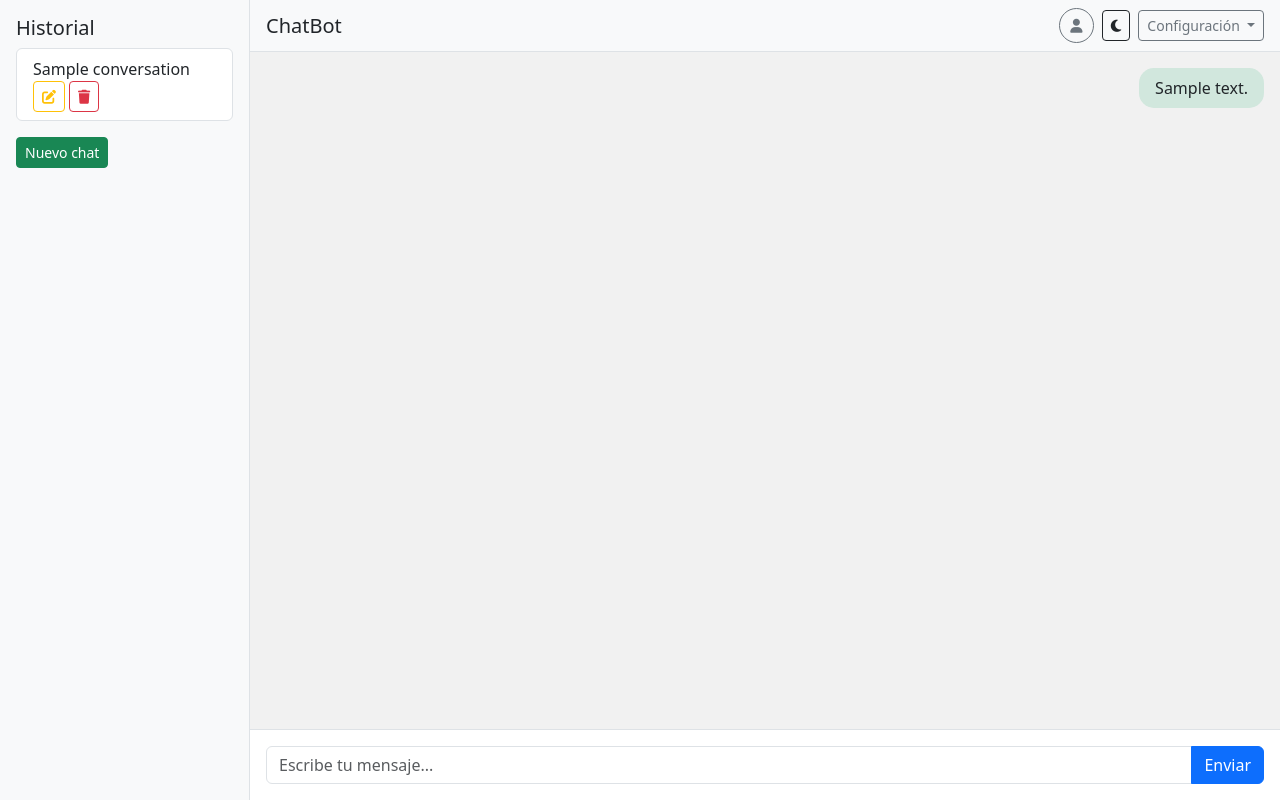
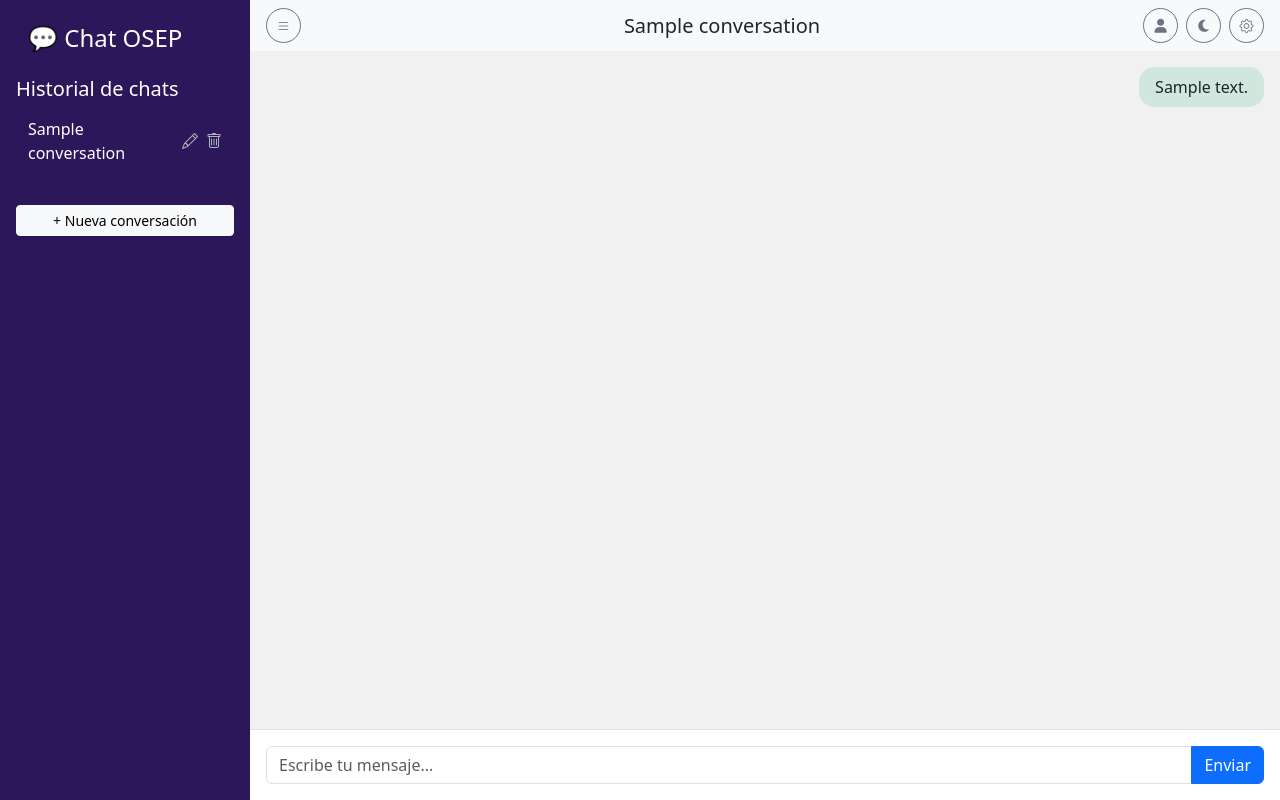
Before and after one commit to kevinaguero/mcpchat, a Django app: page /chats/1 in a window 1280 px wide. Run offline with Django 5.2, Linux system fonts and the light colour scheme; a user stored in the database is signed in; tables that the repository leaves empty hold one stand-in row (values such as "Sample post").

Commit message:
Se añade modal de configuraciones,mejoras visuales y de usabilidad

```diff
--- a/mcpchat/apps/chat/templates/chat/chat_detalle.html
+++ b/mcpchat/apps/chat/templates/chat/chat_detalle.html
@@ -1,6 +1,7 @@
 {% extends "base/base_chat.html" %}
 {% load static %}
 {% block titulo %}Chat detalle{% endblock %}
+{{current_conversation}}
 {% block contenido %}
 <div class="chat-messages d-flex flex-column" id="chat-messages">
     {% for msj in messages %}
--- a/mcpchat/apps/chat/views.py
+++ b/mcpchat/apps/chat/views.py
@@ -44,8 +44,13 @@ def chat_detalle(request, id):
     if not request.user.is_authenticated:
         return redirect(reverse("index:login"))
 
+    # Intentamos obtener la conversación
+    try:
+        current_conversation = Conversation.objects.get(id=id)
+    except Conversation.DoesNotExist:
+        return redirect(reverse("index:login"))
+
     conversations = Conversation.objects.filter(user=request.user)
-    current_conversation = get_object_or_404(conversations, id=id)
     messages = Message.objects.filter(conversation=current_conversation)
 
     return render(request, 'chat/chat_detalle.html', {
--- a/mcpchat/apps/index/views.py
+++ b/mcpchat/apps/index/views.py
@@ -17,7 +17,7 @@ def login_view(request):
         user = authenticate(request, username=username, password=password)
         if user:
             login(request, user)
-            return HttpResponseRedirect(reverse("chat:chats"))
+            return HttpResponseRedirect(reverse("chat:chat_view"))
         else:
             return render(request, 'index/login.html', {"msj":"Los datos ingresados son incorrectos"})
     return render(request, 'index/login.html')
--- a/mcpchat/static/css/chat.css
+++ b/mcpchat/static/css/chat.css
@@ -7,10 +7,15 @@ body, html {
   height: 100vh;
 }
 .chat-sidebar {
-      width: 250px;
-      background-color: #f8f9fa;
-      border-right: 1px solid #dee2e6;
+  flex: 0 0 250px;
+  background-color: #2c175a;
+  color: white;
   padding: 1rem;
+  overflow-y: auto;
+  transition: margin-left 0.3s ease;
+}
+.chat-sidebar.collapsed {
+  margin-left: -250px;
 }
 .chat-main {
   flex-grow: 1;
@@ -19,7 +24,6 @@ body, html {
 }
 .chat-header {
   padding: 0.5rem 1rem;
-      border-bottom: 1px solid #dee2e6;
   display: flex;
   justify-content: space-between;
   align-items: center;
@@ -57,9 +61,14 @@ body, html {
   color: #e0e0e0 !important;
 }
 .dark-mode .chat-sidebar {
-      background-color: #1f1f1f !important;
+  background-color: #181818 !important;
   color: white;
 }
+
+.dark-mode .conversation-button:hover {
+  background-color: #3a3a3a !important;
+}
+
 .dark-mode .chat-main, .dark-mode .chat-input, .dark-mode .chat-header {
   background-color: #1c1c1c !important;
   color: white;
@@ -70,6 +79,11 @@ body, html {
 .dark-mode .message.bot {
   background-color: #3a3a3a !important;
 }
+
+.dark-mode .modal-content {
+  background-color: #3a3a3a !important;
+}
+
 .btn-user-icon {
   border-radius: 50%;
   width: 35px;
@@ -86,3 +100,37 @@ body, html {
   background-color: #0d6efd;
   color: white;
 }
+
+.conversation-button {
+  display: flex;
+  justify-content: space-between;
+  align-items: center;
+  width: 100%;
+  padding: 0.5rem 0.75rem;
+  margin-bottom: 0.5rem;
+  background-color: transparent;
+  color: white;
+  text-align: left;
+  border: none;
+  border-radius: 0.25rem;
+}
+.conversation-button:hover {
+  background-color: #473b7d;
+  cursor: pointer;
+}
+.conversation-button.active {
+  background-color: #6c757d;
+}
+.icon-buttons {
+  display: flex;
+  gap: 0.5rem;
+}
+.icon-buttons button {
+  background: none;
+  border: none;
+  color: #adb5bd;
+  padding: 0;
+}
+.icon-buttons button:hover {
+  color: #ffffff;
+}
--- a/mcpchat/static/js/chat.js
+++ b/mcpchat/static/js/chat.js
@@ -1,68 +1,11 @@
-document.addEventListener("DOMContentLoaded", function () {
-
-    // Cargar mensajes al iniciar
-    fetch(`/chat/messages/${conversationId}/`)
-        .then(res => res.json())
-        .then(data => {
-            data.messages.forEach(msg => appendMessage(msg.sender, msg.content));
-            scrollToBottom();
-        });
-});
-
-function sendMessage() {
-    const input = document.getElementById("user-input");
-    const message = input.value.trim();
-
-    if (!message) return;
-
-    // Mostrar mensaje del usuario inmediatamente
-    appendMessage('user', message);
-    scrollToBottom();
-
-    // Limpiar input
-    input.value = "";
-
-    fetch("/chat/message/", {
-        method: "POST",
-        headers: {
-            'Content-Type': 'application/x-www-form-urlencoded'
-        },
-        body: new URLSearchParams({ message: message
-        })
-    })
-    .then(response => response.json())
-    .then(data => {
-        if (data.response) {
-            appendMessage('bot', data.response);
-            scrollToBottom();
-        }
-    })
-    .catch(error => {
-        console.error("Error al enviar mensaje:", error);
-    });
-}
-
-function appendMessage(sender, text) {
-    const container = document.getElementById("chat-messages");
-    const messageDiv = document.createElement("div");
-    messageDiv.className = `message ${sender}`;
-    messageDiv.innerText = text;
-    container.appendChild(messageDiv);
-}
-
-function scrollToBottom() {
-    const container = document.getElementById("chat-messages");
-    container.scrollTop = container.scrollHeight;
-}
-
-function getCSRFToken() {
+// Función para extraer CSRF de las cookies
+function getCookie(name) {
     let cookieValue = null;
-    const name = "csrftoken";
-    if (document.cookie && document.cookie !== "") {
-        const cookies = document.cookie.split(";");
-        for (let cookie of cookies) {
-            cookie = cookie.trim();
-            if (cookie.startsWith(name + "=")) {
+    if (document.cookie && document.cookie !== '') {
+        const cookies = document.cookie.split(';');
+        for (let i = 0; i < cookies.length; i++) {
+            const cookie = cookies[i].trim();
+            if (cookie.startsWith(name + '=')) {
                 cookieValue = decodeURIComponent(cookie.substring(name.length + 1));
                 break;
             }
@@ -70,3 +13,143 @@ function getCSRFToken() {
     }
     return cookieValue;
 }
+
+const csrftoken = getCookie('csrftoken');
+
+async function fetchConversations() {
+    const res = await fetch('/chats/conversations/');
+    const data = await res.json();
+    renderConversationList(data);
+}
+
+function renderConversationList(conversations) {
+    const chatHistory = document.getElementById('chat-history');
+    chatHistory.innerHTML = '';
+    conversations.forEach(conv => {
+    const li = document.createElement('li');
+    const btn_conv = document.createElement('div');
+    btn_conv.className = 'conversation-button';
+    const texto = document.createElement('span');
+    texto.textContent = conv.name;
+    const actions = document.createElement('div');
+    actions.className = 'icon-buttons';
+
+    //li.className = 'list-group-item';
+    //li.textContent = conv.name;
+    li.onclick = () => {
+        window.location.href = `/chats/${conv.id}`;
+        document.getElementById('chat-title').textContent = conv.name;
+        //loadMessages(conv.id);
+    };
+
+    const renameBtn = document.createElement('button');
+    //renameBtn.className = 'btn btn-sm btn-outline-warning me-1';
+    renameBtn.innerHTML = '<i class="bi bi-pencil"></i>';
+    renameBtn.onclick = async (e) => {
+        e.stopPropagation();
+        id_conv = conv.id
+        const newName = prompt('Nuevo nombre:');
+        if (newName) {
+            await fetch(`/chats/edit/${id_conv}`, {
+                method: 'POST',
+                headers: {'Content-Type': 'application/x-www-form-urlencoded',
+                'X-CSRFToken': csrftoken},
+                body: `newname=${newName}`
+            });
+            await fetchConversations();
+        }
+    };
+
+    const deleteBtn = document.createElement('button');
+    //deleteBtn.className = 'btn btn-sm btn-outline-danger';
+    deleteBtn.innerHTML = '<i class="bi bi-trash"></i>';
+    deleteBtn.onclick = async (e) => {
+        e.stopPropagation();
+        id_conv = conv.id
+        if (confirm('¿Eliminar esta conversación?')) {
+        await fetch(`/chats/delete/${id_conv}`, {
+            method: 'POST',
+            headers: {'Content-Type': 'application/x-www-form-urlencoded',
+            'X-CSRFToken': csrftoken}
+        });
+        await fetchConversations();
+        }
+    };
+
+    actions.appendChild(renameBtn);
+    actions.appendChild(deleteBtn);
+    btn_conv.appendChild(texto);
+    btn_conv.appendChild(actions);
+    li.appendChild(btn_conv);
+
+    chatHistory.appendChild(li);
+    });
+}
+
+async function createConversation() {
+    const res = await fetch('/chats/create/', {
+    method: 'POST',
+    headers: {'X-CSRFToken': csrftoken}
+    });
+    const conv = await res.json();
+    await fetchConversations();
+    current_conversation = conv.id;
+    window.location.href = `/chats/${current_conversation}`;
+}
+
+async function sendMessage() {
+    const input = document.getElementById('user-input');
+    const message = input.value;
+
+    appendMessage('user', message);
+    input.value = '';
+
+    try {
+    const res = await fetch('/chats/message/', {
+        method: 'POST',
+        headers: {
+        'Content-Type': 'application/x-www-form-urlencoded',
+        //'X-CSRFToken': csrftoken
+        },
+        body: `message=${encodeURIComponent(message)}&conversation_id=${current_conversation}`
+    });
+
+    const data = await res.json();
+    appendMessage('bot', data.response);
+    } catch (error) {
+    appendMessage('bot', 'Error en el servidor.');
+    }
+}
+
+function appendMessage(sender, content) {
+    const chatMessages = document.getElementById('chat-messages');
+    const div = document.createElement('div');
+    div.className = `message ${sender}`;
+    div.textContent = content;
+    chatMessages.appendChild(div);
+    chatMessages.scrollTop = chatMessages.scrollHeight;
+}
+
+fetchConversations(); // Inicial
+
+function toggleDarkMode() {
+    document.body.classList.toggle('dark-mode');
+}
+
+function toggleSidebar() {
+  const sidebar = document.getElementById('sidebar');
+  const toggleBtn = document.getElementById('toggleSidebarBtn');
+  const tooltipInstance = bootstrap.Tooltip.getInstance(toggleBtn);
+
+  sidebar.classList.toggle('collapsed');
+
+  // Actualizar el título dinámicamente
+  if (sidebar.classList.contains('collapsed')) {
+    toggleBtn.setAttribute('title', 'Mostrar barra lateral');
+  } else {
+    toggleBtn.setAttribute('title', 'Ocultar barra lateral');
+  }
+
+  // Actualizar el tooltip manualmente
+  tooltipInstance.setContent({ '.tooltip-inner': toggleBtn.getAttribute('title') });
+}
--- a/mcpchat/templates/base/base_chat.html
+++ b/mcpchat/templates/base/base_chat.html
@@ -7,46 +7,54 @@
   <title>{% block titulo %}{% endblock %}</title>
   <link href="https://cdn.jsdelivr.net/npm/bootstrap@5.3.0/dist/css/bootstrap.min.css" rel="stylesheet">
   <link rel="stylesheet" href="https://cdnjs.cloudflare.com/ajax/libs/font-awesome/6.4.0/css/all.min.css">
+  <link rel="stylesheet" href="https://cdn.jsdelivr.net/npm/bootstrap-icons@1.10.5/font/bootstrap-icons.css">
   <link rel="stylesheet" href="{% static 'css/chat.css' %}">
 </head>
 <body>
   <div class="chat-container">
-    <div class="chat-sidebar">
-      <h5>Historial</h5>
-      <ul class="list-group" id="chat-history">
+    <div class="chat-sidebar" id="sidebar">
+
+      <a href="{% url 'chat:chat_view' %}" class="conversation-button d-block text-decoration-none">
+        <h4>💬 Chat OSEP</h4>
+      </a>
+      <h5>Historial de chats</h5>
+
+      <ul class="list-unstyled" id="chat-history">
 
       </ul>
-      <button class="btn btn-success btn-sm mt-3" onclick="createConversation()">Nuevo chat</button>
+      <button class="btn btn-light btn-sm w-100 mt-3" onclick="createConversation()">+ Nueva conversación</button>
     </div>
 
     <div class="chat-main">
       <div class="chat-header bg-light">
-        <h5 class="mb-0" id="chat-title">ChatBot</h5>
+        <button class="btn btn-sm btn-outline-secondary btn-user-icon" id="toggleSidebarBtn" type="button" onclick="toggleSidebar()" data-bs-toggle="tooltip" title="Ocultar barra lateral">
+            <i class="bi bi-list"></i>
+        </button>
+        <h5 class="mb-0" id="chat-title">
+          {% if current_conversation %}
+            {{ current_conversation }}
+          {% else %}
+            Hola! ¿En qué te puedo ayudar?
+          {% endif %}
+        </h5>
         <div class="d-flex align-items-center gap-2">
           <div class="dropdown">
             <button class="btn btn-sm btn-outline-secondary btn-user-icon" type="button" id="accountDropdown" data-bs-toggle="dropdown" aria-expanded="false">
               <i class="fas fa-user"></i>
             </button>
             <ul class="dropdown-menu" aria-labelledby="accountDropdown">
-              {% if user.is_authenticated %}
                 <li><a class="dropdown-item" href="{% url 'index:recuperar_contraseña' %}">Cambiar contraseña</a><li>
                 <li><a class="dropdown-item" href="{% url 'index:logout' %}">Cerrar sesion</a><li>
-              {% endif %}
             </ul>
           </div>
-          <button class="btn btn-sm btn-outline-dark" onclick="toggleDarkMode()">
-            <i class="fas fa-moon"></i>
+          <button class="btn btn-sm btn-outline-secondary btn-user-icon" type="button" onclick="toggleDarkMode()">
+              <i class="fas fa-moon"></i>
           </button>
-          <div class="dropdown">
-            <button class="btn btn-sm btn-outline-secondary dropdown-toggle" type="button" id="configDropdown" data-bs-toggle="dropdown" aria-expanded="false">
-              Configuración
+          {% if user.is_superuser %}
+            <button class="btn btn-sm btn-outline-secondary btn-user-icon" type="button" data-bs-toggle="modal" data-bs-target="#settingsModal">
+                <i class="bi bi-gear"></i>
             </button>
-            <ul class="dropdown-menu" aria-labelledby="configDropdown">
-              <li><a class="dropdown-item" href="#">Cambiar idioma</a></li>
-              <li><a class="dropdown-item" href="#">Cambiar nombre del bot</a></li>
-              <li><a class="dropdown-item" href="#">Ver ayuda</a></li>
-            </ul>
-          </div>
+          {% endif %}
         </div>
       </div>
 
@@ -55,191 +63,51 @@
     </div>
   </div>
 
+  <!-- Modal de Configuración -->
+  {% if user.is_superuser %}
+    <div class="modal fade" id="settingsModal" tabindex="-1" aria-labelledby="settingsModalLabel" aria-hidden="true">
+      <div class="modal-dialog">
+        <div class="modal-content">
+          <div class="modal-header">
+            <h5 class="modal-title" id="settingsModalLabel">Configuración del ChatBot</h5>
+            <button type="button" class="btn-close" data-bs-dismiss="modal" aria-label="Cerrar"></button>
+          </div>
+          <div class="modal-body">
+            <form id="settingsForm">
+              <div class="mb-3">
+                <label for="systemPrompt" class="form-label">Prompt del sistema</label>
+                <input type="text" class="form-control" id="systemPrompt" maxlength="100">
+              </div>
+              <div class="mb-3">
+                <label for="temperature" class="form-label">Temperatura</label>
+                <input type="number" class="form-control" id="temperature" min="0" max="2" step="0.1">
+              </div>
+              <div class="mb-3">
+                <label for="modelSelect" class="form-label">Modelo GPT</label>
+                <select class="form-select" id="modelSelect">
+                  <option value="gpt-4">GPT-4</option>
+                  <option value="gpt-3.5">GPT-3.5</option>
+                </select>
+              </div>
+              <div class="mb-3">
+                <label for="fileUpload" class="form-label">Subir documentos PDF</label>
+                <input class="form-control" type="file" id="fileUpload" multiple accept="application/pdf">
+              </div>
+            </form>
+          </div>
+          <div class="modal-footer">
+            <button type="button" class="btn btn-secondary" data-bs-dismiss="modal">Cancelar</button>
+            <button type="button" class="btn btn-primary" id="saveSettingsBtn">Guardar</button>
+          </div>
+        </div>
+      </div>
+    </div>
+  {% endif %}
+
   {% block js%}{% endblock %}
 
-  <script>
-    // Función para extraer CSRF de las cookies
-    function getCookie(name) {
-      let cookieValue = null;
-      if (document.cookie && document.cookie !== '') {
-          const cookies = document.cookie.split(';');
-          for (let i = 0; i < cookies.length; i++) {
-          const cookie = cookies[i].trim();
-          if (cookie.startsWith(name + '=')) {
-              cookieValue = decodeURIComponent(cookie.substring(name.length + 1));
-              break;
-          }
-          }
-      }
-      return cookieValue;
-    }
-
-    const csrftoken = getCookie('csrftoken');
-    let current_conversation = "{{current_conversation.id}}" || null;
-
-    async function fetchConversations() {
-      const res = await fetch('/chats/conversations/');
-      const data = await res.json();
-      renderConversationList(data);
-    }
-
-    function renderConversationList(conversations) {
-      const chatHistory = document.getElementById('chat-history');
-      chatHistory.innerHTML = '';
-      conversations.forEach(conv => {
-        const li = document.createElement('li');
-        li.className = 'list-group-item';
-        li.textContent = conv.name;
-        li.onclick = () => {
-          window.location.href = `/chats/${conv.id}`;
-          document.getElementById('chat-title').textContent = conv.name;
-          //loadMessages(conv.id);
-        };
-
-        const actions = document.createElement('div');
-
-        const renameBtn = document.createElement('button');
-        renameBtn.className = 'btn btn-sm btn-outline-warning me-1';
-        renameBtn.innerHTML = '<i class="fas fa-edit"></i>';
-        renameBtn.onclick = async (e) => {
-          e.stopPropagation();
-          id_conv = conv.id
-          const newName = prompt('Nuevo nombre:');
-          if (newName) {
-            //conversations[conv.id].name = newName;
-            const res = await fetch(`/chats/edit/${id_conv}`, {
-              method: 'POST',
-              headers: {'Content-Type': 'application/x-www-form-urlencoded',
-              'X-CSRFToken': csrftoken},
-              body: `newname=${newName}`
-            });
-            const conv = await res.json();
-            await fetchConversations();
-            //window.location.href = `/chats/edit/${conv.id}`;
-            //renderConversationList();
-          }
-        };
-
-        const deleteBtn = document.createElement('button');
-        deleteBtn.className = 'btn btn-sm btn-outline-danger';
-        deleteBtn.innerHTML = '<i class="fas fa-trash"></i>';
-        deleteBtn.onclick = async (e) => {
-          e.stopPropagation();
-          id_conv = conv.id
-          if (confirm('¿Eliminar esta conversación?')) {
-            const res = await fetch(`/chats/delete/${id_conv}`, {
-              method: 'POST',
-              headers: {'Content-Type': 'application/x-www-form-urlencoded',
-              'X-CSRFToken': csrftoken}
-            });
-            const conv = await res.json();
-            await fetchConversations();
-          }
-        };
-
-        actions.appendChild(renameBtn);
-        actions.appendChild(deleteBtn);
-        li.appendChild(actions);
-
-        chatHistory.appendChild(li);
-      });
-    }
-
-    async function createConversation() {
-      const res = await fetch('/chats/create/', {
-        method: 'POST',
-        headers: {'X-CSRFToken': csrftoken}
-      });
-      const conv = await res.json();
-      await fetchConversations();
-      current_conversation = conv.id;
-      window.location.href = `/chats/${current_conversation}`;
-      //loadMessages(currentConversation);
-    }
-
-    async function loadMessages(conversationId) {
-      const res = await fetch(`/chats/${conversationId}`);
-      const html = await res.text();
-      document.open();
-      document.write(html);
-      document.close();
-    }
-
-    async function sendMessage() {
-      const input = document.getElementById('user-input');
-      const message = input.value;
-
-      appendMessage('user', message);
-      input.value = '';
-
-      try {
-        const res = await fetch('/chats/message/', {
-          method: 'POST',
-          headers: {
-            'Content-Type': 'application/x-www-form-urlencoded',
-            //'X-CSRFToken': csrftoken
-          },
-          body: `message=${encodeURIComponent(message)}&conversation_id=${current_conversation}`
-        });
-
-        const data = await res.json();
-        appendMessage('bot', data.response);
-      } catch (error) {
-        appendMessage('bot', 'Error en el servidor.');
-      }
-    }
-
-    function appendMessage(sender, content) {
-      const chatMessages = document.getElementById('chat-messages');
-      const div = document.createElement('div');
-      div.className = `message ${sender}`;
-      div.textContent = content;
-      chatMessages.appendChild(div);
-      chatMessages.scrollTop = chatMessages.scrollHeight;
-    }
-
-    fetchConversations(); // Inicial
-
-    function toggleDarkMode() {
-      document.body.classList.toggle('dark-mode');
-    }
-  </script>
-
-  <!-- <script>
-    function createConversation() {
-        fetch('/chats/create', {
-            method: 'POST',
-            headers: {
-            'Content-Type': 'application/json',
-            'X-CSRFToken': getCookie('csrftoken')  // función para obtener el token
-            }
-        })
-        .then(response => response.json())
-        .then(data => {
-            // redireccionar a la nueva conversación o actualizar la interfaz
-            if (data.redirect_url) {
-            window.location.href = data.redirect_url;
-            }
-        });
-    }
-
-    // Función para extraer CSRF de las cookies
-    function getCookie(name) {
-    let cookieValue = null;
-    if (document.cookie && document.cookie !== '') {
-        const cookies = document.cookie.split(';');
-        for (let i = 0; i < cookies.length; i++) {
-        const cookie = cookies[i].trim();
-        if (cookie.startsWith(name + '=')) {
-            cookieValue = decodeURIComponent(cookie.substring(name.length + 1));
-            break;
-        }
-        }
-    }
-    return cookieValue;
-    }
-  </script> -->
-  <!-- <script src="{% static 'js/chat_2.js' %}"></script> -->
+  <script>let current_conversation = "{{current_conversation.id}}" || null;</script>
+  <script src="{% static 'js/chat.js' %}"></script>
   <script src="https://cdn.jsdelivr.net/npm/bootstrap@5.3.0/dist/js/bootstrap.bundle.min.js"></script>
 </body>
 </html>
```
Lines whose indentation alone changed are shown as unchanged.
